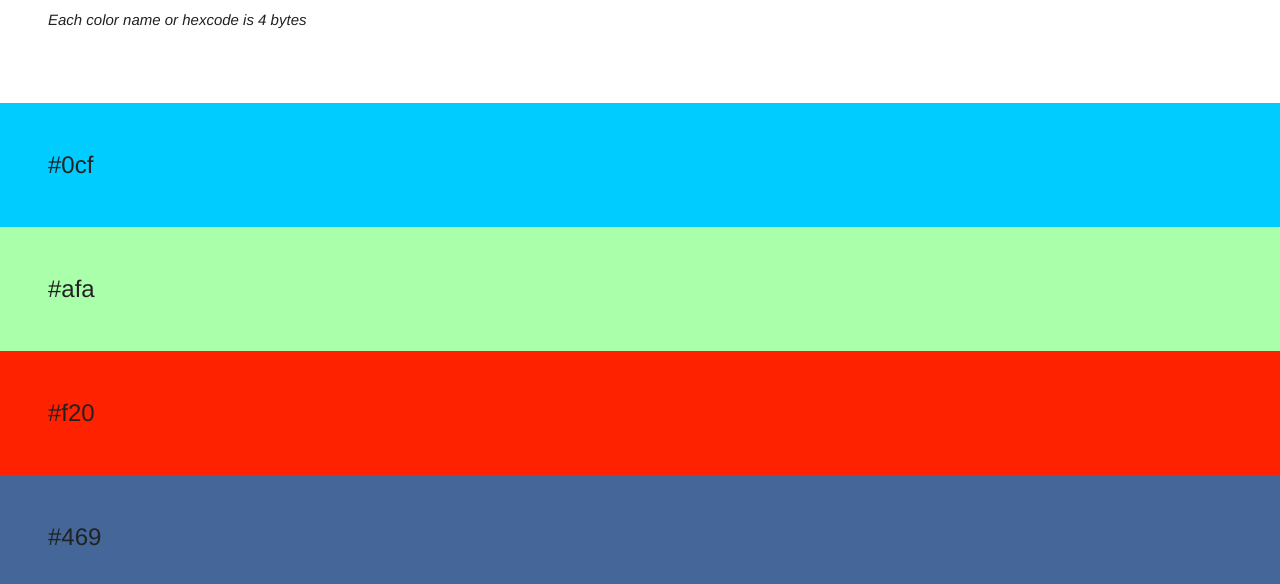
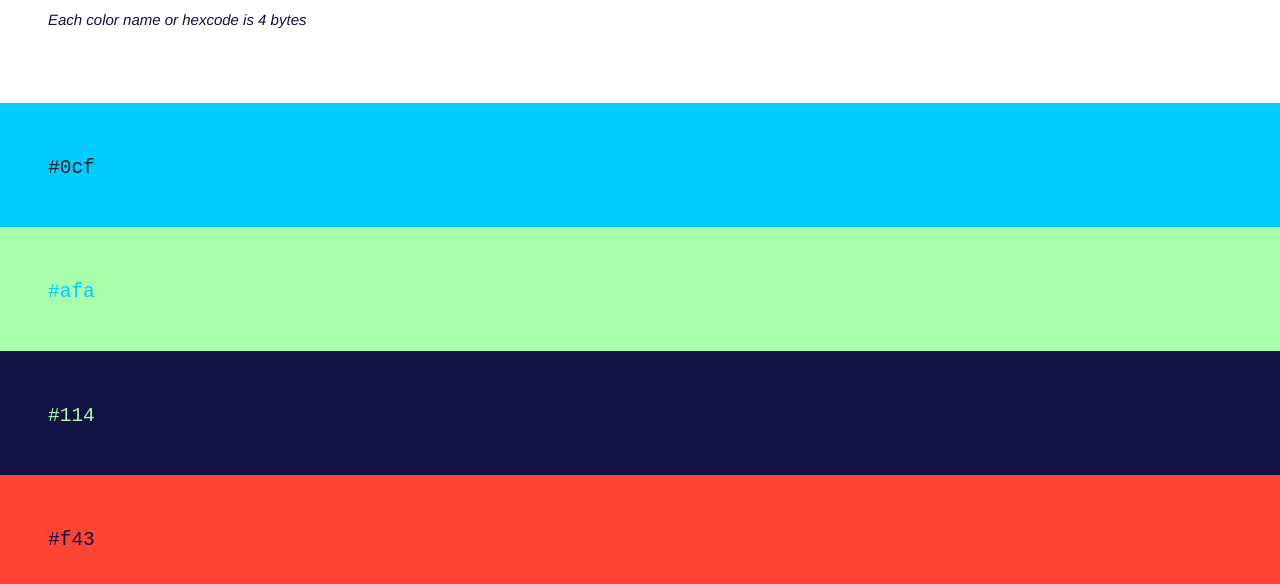
Before and after one commit to chrisnager/palette, a plain HTML site: page index.html in a window 1280 px wide. Shown: the part 216-800 px from the top of the page. Drawn offline with Linux system fonts and the light colour scheme.

Commit message:
Update palette and readme

```diff
--- a/index.html
+++ b/index.html
@@ -6,7 +6,7 @@
         <meta title="description" content="A simple color palette">
         <meta title="author" content="Chris Nager">
         <meta name="viewport" content="width=device-width,initial-scale=1">
-        <style>body{margin:0;font:300 1.5em "Helvetica Neue",sans-serif;color:#222}header,li>a,footer{padding:2em}h1{font-weight:500}a{text-decoration:none;color:#0cf}a:hover,a:focus{text-decoration:underline}p>i{font-size: 62.5%}ul{margin-top:0;margin-bottom:0;padding-left:0;list-style:none}li>a{display:block;color:#222}li:last-child>a{color:#fff}</style>
+        <style>body{margin:0;font:300 1.5em "Helvetica Neue",sans-serif;color:#114}header,li>a,footer{padding:2em}h1{font-weight:500}a{text-decoration:none;color:#0cf}a:hover,a:focus{text-decoration:underline}p>i{font-size: 62.5%}ul{margin-top:0;margin-bottom:0;padding-left:0;list-style:none}li>a{display:block;color:#222}</style>
     </head>
     <body>
         <header>
@@ -23,15 +23,19 @@
             var i = 0,
                 main = document.getElementsByTagName('main')[0],
                 colorPalette = document.createElement('ul'),
-                palette = ['#0cf', '#afa', '#f20', '#469', 'gold', '#fff', '#222']
+                palette = ['#0cf', '#afa', '#114', '#f43', 'gold', '#f06', '#fff', 'gray', '#222']
 
             for (; i < palette.length; i++) {
                 var color = document.createElement('li'),
-                    colorLink = document.createElement('a')
+                    colorLink = document.createElement('a'),
+                    colorCode = document.createElement('code')
 
                 color.style.backgroundColor = palette[i]
-                colorLink.textContent = palette[i]
+                colorLink.style.color = palette[i - 1]
                 colorLink.setAttribute('href', 'https://mothereff.in/byte-counter#' + palette[i])
+                colorCode.textContent = palette[i]
+
+                colorLink.appendChild(colorCode)
                 color.appendChild(colorLink)
                 colorPalette.appendChild(color)
             }
```
Also changed, not shown: README.md.
